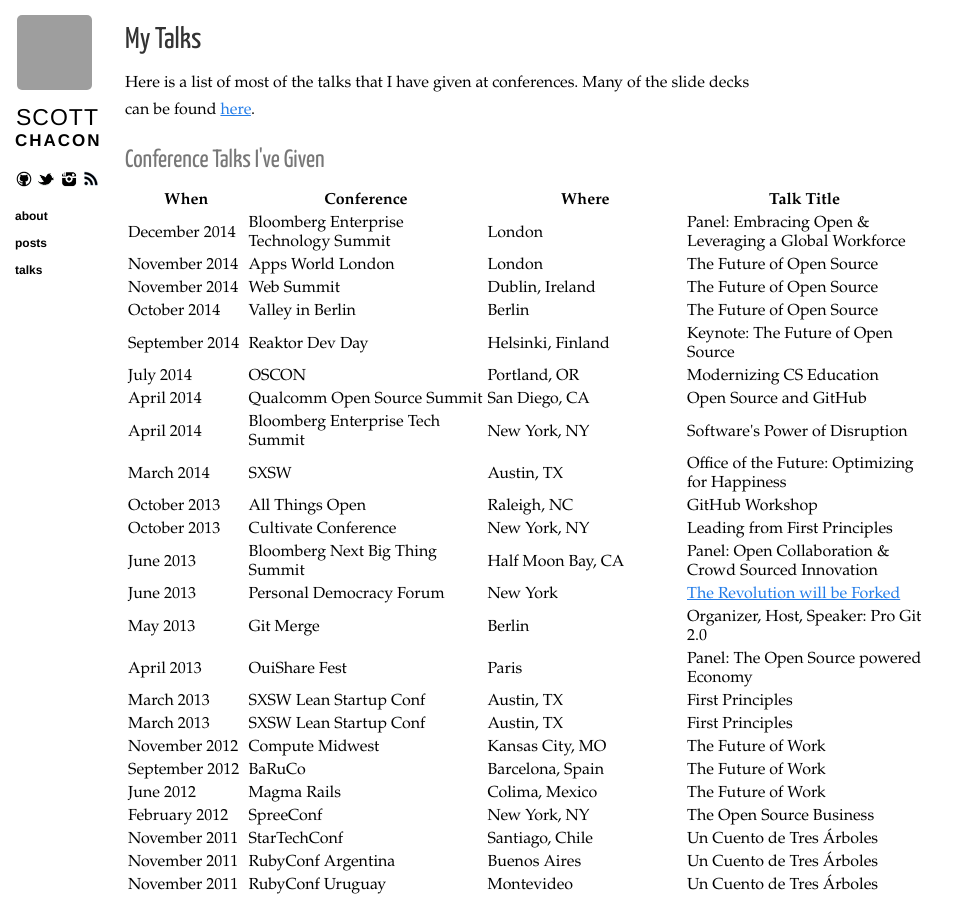
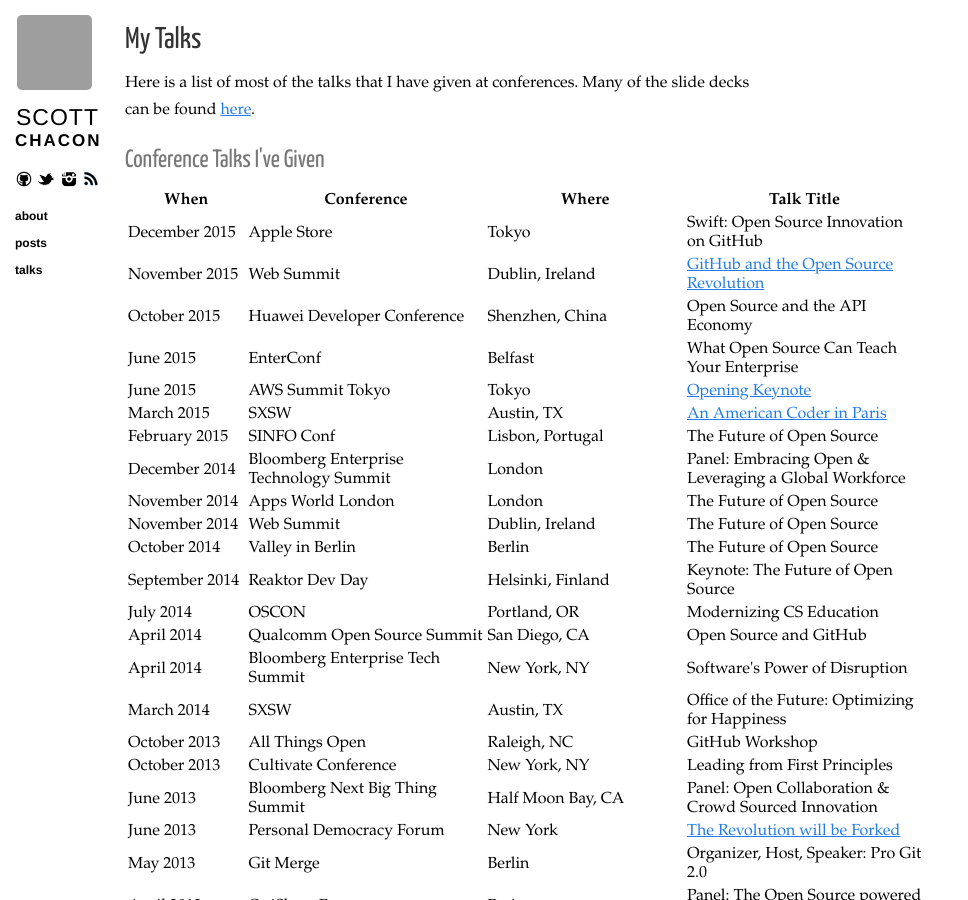
Before and after one commit to scottchacon/scottchacon.github.com, a Jekyll site: the page built from talks.html, in a window 1280 px wide and 900 px high. Shown: the whole window, without its empty margins (0-968 px from the left). Built offline with Jekyll 4.4.1, drawn with Linux system fonts in a browser that asks for light colours; nearby versions of some CDN libraries; Markdown is read by kramdown in place of the engine named in the settings; grey boxes are pictures that could not be loaded.

Commit message:
add 2015 talks

```diff
--- a/talks.html
+++ b/talks.html
@@ -16,6 +16,55 @@
         <th width="30%">Conference</th>
         <th width="25%">Where</th>
         <th width="30%">Talk Title</th>
+      </tr>
+
+      <tr>
+        <td>December 2015</td>
+        <td>Apple Store</td>
+        <td>Tokyo</td>
+        <td>Swift: Open Source Innovation on GitHub</td>
+      </tr>
+
+      <tr>
+        <td>November 2015</td>
+        <td>Web Summit</td>
+        <td>Dublin, Ireland</td>
+        <td><a href="https://www.youtube.com/watch?v=g4BYDZXzCkM">GitHub and the Open Source Revolution</a></td>
+      </tr>
+
+      <tr>
+        <td>October 2015</td>
+        <td>Huawei Developer Conference</td>
+        <td>Shenzhen, China</td>
+        <td>Open Source and the API Economy</td>
+      </tr>
+
+      <tr>
+        <td>June 2015</td>
+        <td>EnterConf</td>
+        <td>Belfast</td>
+        <td>What Open Source Can Teach Your Enterprise</td>
+      </tr>
+
+      <tr>
+        <td>June 2015</td>
+        <td>AWS Summit Tokyo</td>
+        <td>Tokyo</td>
+        <td><a href="https://www.youtube.com/watch?v=2fBNuK6CRmA">Opening Keynote</a></td>
+      </tr>
+
+      <tr>
+        <td>March 2015</td>
+        <td>SXSW</td>
+        <td>Austin, TX</td>
+        <td><a href="http://schedule.sxsw.com/2015/events/event_IAP39347">An American Coder in Paris</a></td>
+      </tr>
+
+      <tr>
+        <td>February 2015</td>
+        <td>SINFO Conf</td>
+        <td>Lisbon, Portugal</td>
+        <td>The Future of Open Source</td>
       </tr>
 
       <tr>
```
